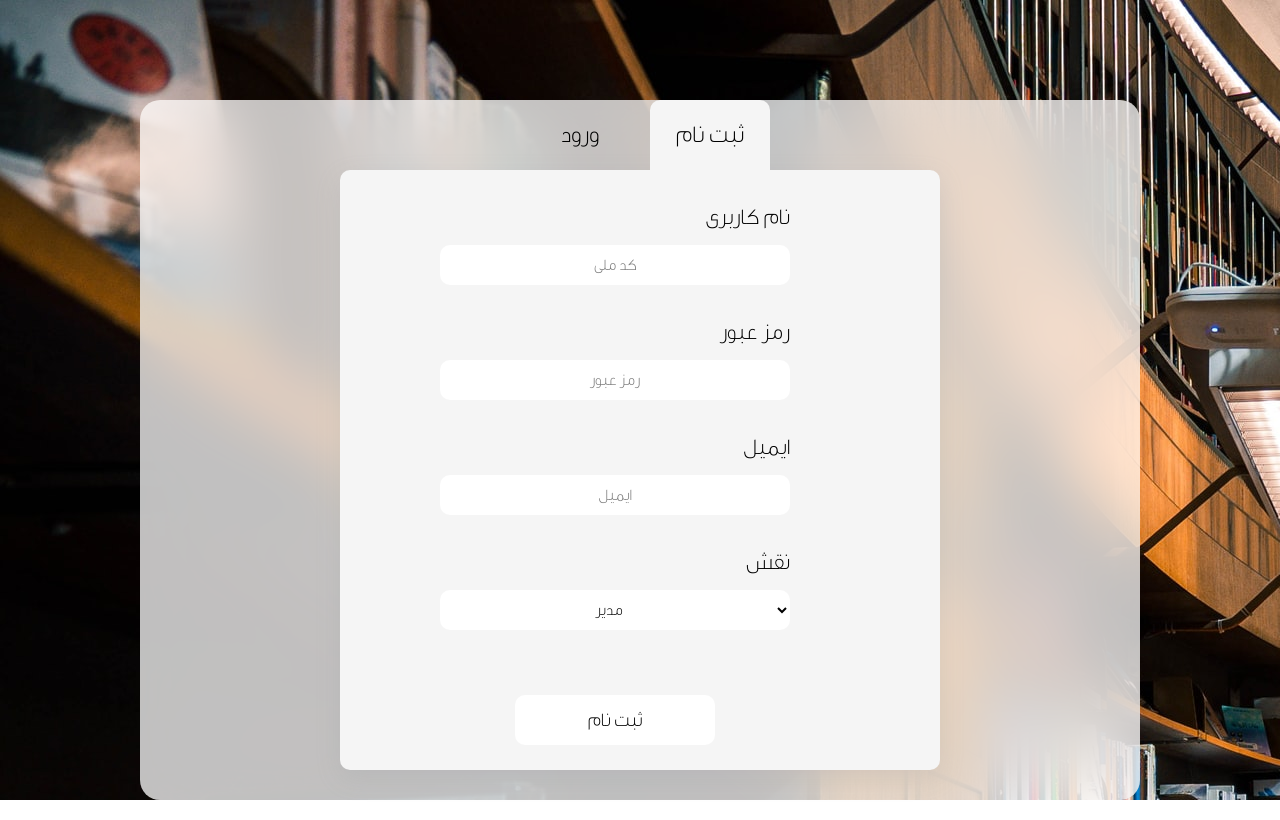
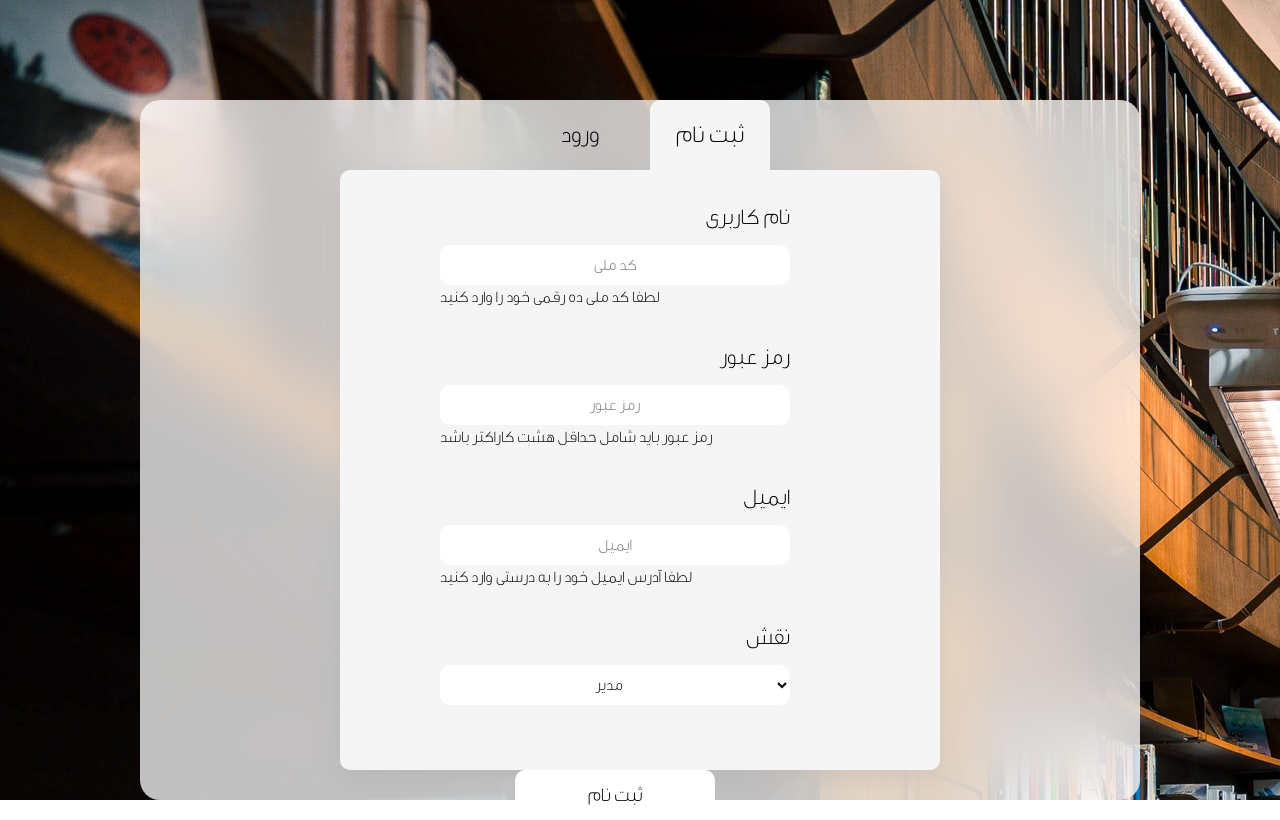
Before and after one commit to alivarastepour/LMS, a React (Create React App) app in the folder front-end/: page / in a window 1280 px wide. Both pictures are taken after a click on the button "ثبت نام". Built offline with nearby package versions, Linux system fonts and the light colour scheme; the HTML template or start-up script is replaced by a standard one.

Commit message:
error message for signup fields are added

```diff
--- a/front-end/src/Components/Sign-up/Sign-up.js
+++ b/front-end/src/Components/Sign-up/Sign-up.js
@@ -34,6 +34,7 @@ const SignUp = () => {
                             className={`${validUsername ?  'inp' : 'inp error'}`}
                             type='text'
                             placeholder="کد ملی"/>
+                        <div className={validUsername ? 'error-msg-hide' : 'error-msg-show'}>لطفا کد ملی ده رقمی خود را وارد کنید</div>
                     </div>
                     <div className="flex-item labelX" >رمز عبور</div>
                     <div className="flex-item inputX">
@@ -44,6 +45,7 @@ const SignUp = () => {
                             className={`${validPassword ? 'inp' : 'inp error'}`}
                             type='text'
                             placeholder="رمز عبور"/>
+                        <div className={validPassword ? 'error-msg-hide' : 'error-msg-show'}>رمز عبور باید شامل حداقل هشت کاراکتر باشد</div>
                     </div>
                     <div className="flex-item labelX" >ایمیل</div>
                     <div className="flex-item inputX">
@@ -54,6 +56,7 @@ const SignUp = () => {
                             className={`${validEmail ? 'inp' : 'inp error'}`}
                             type='text'
                             placeholder="ایمیل"/>
+                        <div className={validEmail ? 'error-msg-hide' : 'error-msg-show'}>لطفا آدرس ایمیل خود را به درستی وارد کنید</div>
                     </div>
                     <div className="flex-item labelX" >نقش</div>
                     <div className="flex-item inputX">
```
